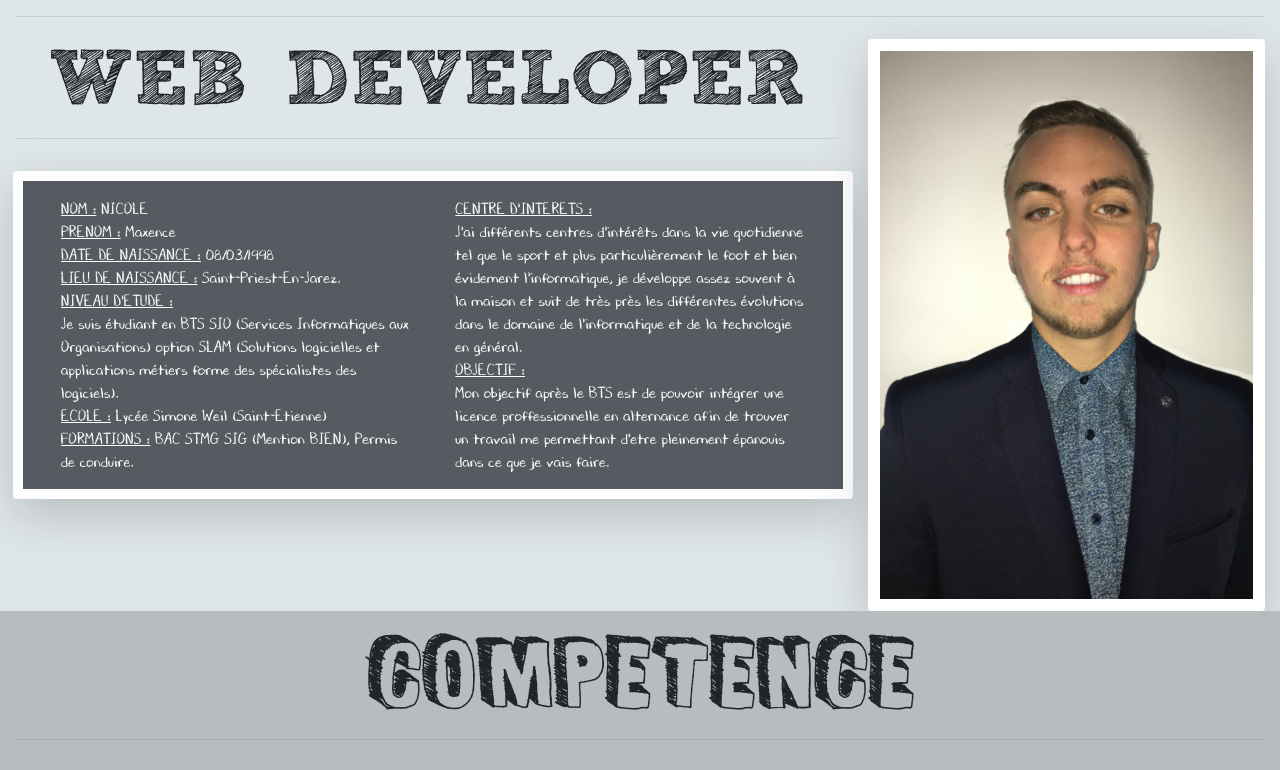
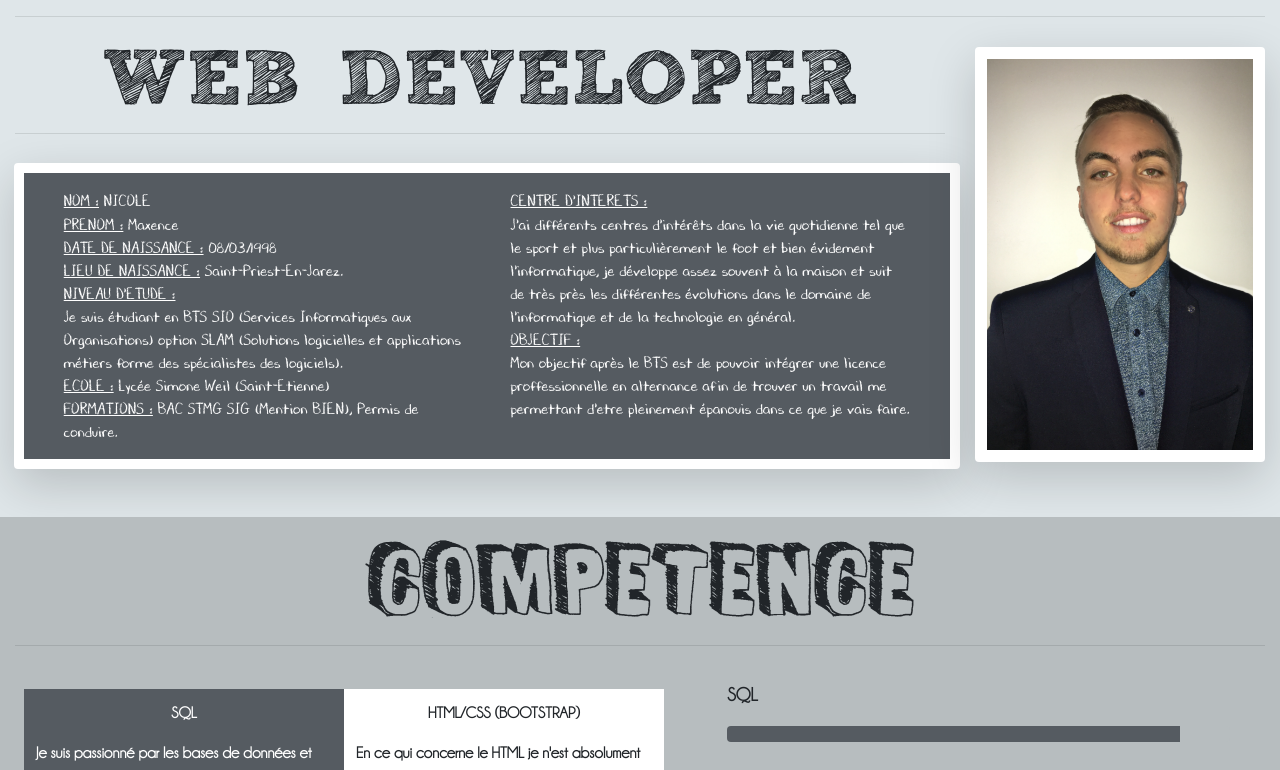
Before and after one commit to maxence4283/Portfolio, a PHP site: page / in a window 1280 px wide. Shown: the part 68-838 px from the top of the page. Run offline with PHP 8.4, Linux system fonts and the light colour scheme; some libraries are stand-ins or nearby versions; some web fonts are replaced.

Commit message:
Rectification de la taille de la nouvelle photo dans présentation

```diff
--- a/vues/presentation.php
+++ b/vues/presentation.php
@@ -10,7 +10,7 @@
       </div>
 
     <div class="row">
-        <div class="col-12 col-xs-12 col-sm-12 col-md-12 col-xl-8 col-lg-8">
+        <div class="col-12 col-xs-12 col-sm-12 col-md-12 col-xl-9 col-lg-9">
             <!-- partie lg-->
             <p class="text-center display-2 sketch d-none d-xl-block" style="margin-bottom: -5%; font-size: 6vw">
                 WEB DEVELOPER
@@ -155,9 +155,9 @@
             </div>
         </div>
 
-        <div class="col-12 col-xs-12 col-sm-12 col-md-12 col-xl-4 col-lg-4">
+        <div class="col-12 col-xs-12 col-sm-12 col-md-12 col-xl-3 col-lg-3">
             <!-- partie lg-->
-            <div class="shadow-lg p-2 mb-0 bg-white rounded">
+            <div class="shadow-lg p-2 mt-2 bg-white rounded">
                 <img class="img-fluid" src="Public/img/5.png"/>
             </div>
 
```
